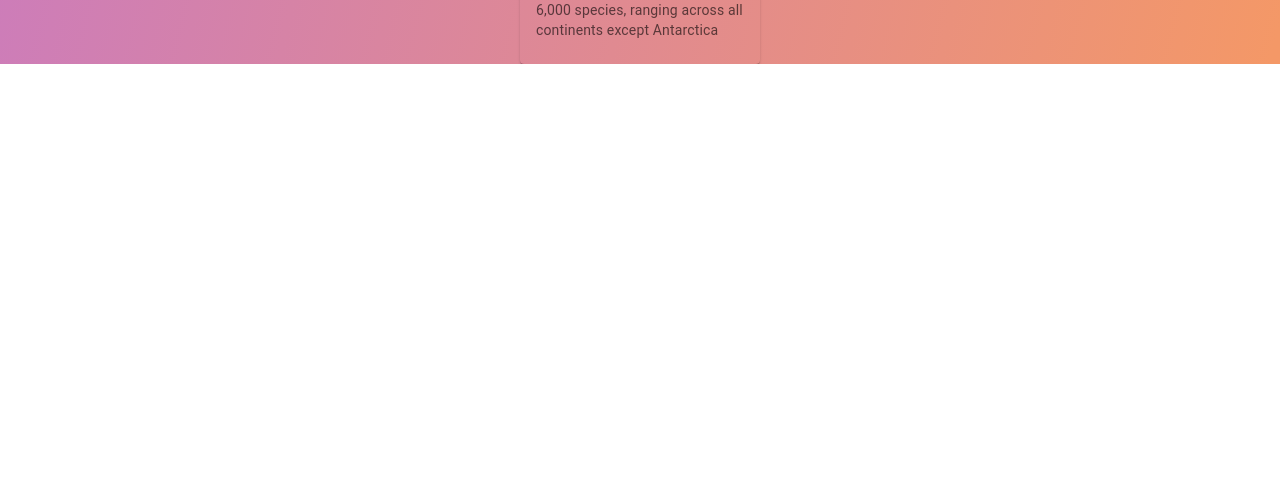
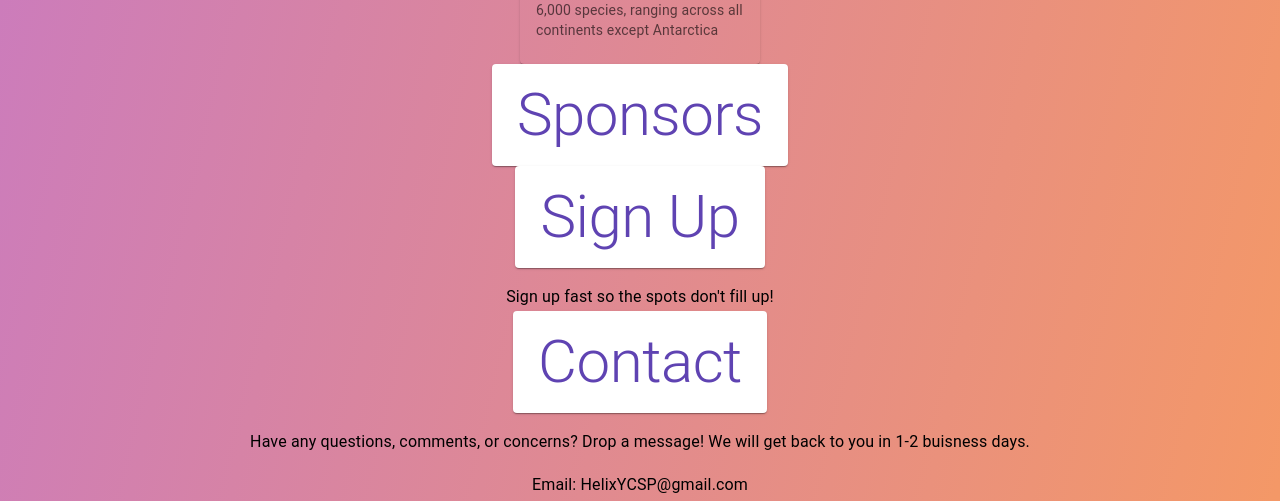
Before and after one commit to kabirbatraa/helixhacksiii, a React (Create React App) app: page / in a window 1280 px wide. Shown: the part 3182-3683 px from the top of the page. Before the commit the page ends 3246 px from the top, so only its background shows below. Built offline with nearby package versions, Linux system fonts and the light colour scheme; the HTML template or start-up script is replaced by a standard one.

Commit message:
basic layout

```diff
--- a/src/App.js
+++ b/src/App.js
@@ -140,7 +140,7 @@ function App() {
               <Typography variant="h2">Schedule</Typography>
             </Card>
             <Typography variant="subtitle1" sx={{marginTop: "15px"}}>
-            All time based on Pacific Time
+              All time based on Pacific Time
             </Typography>
 
 
@@ -237,6 +237,41 @@ function App() {
             </Grid>
           </Box>
 
+
+
+          <Box display="flex" flexDirection="column" alignItems="center" >
+            <Card sx={{backgroundColor: theme.palette.cardColor, width: "fit-content", paddingY: "15px", paddingX: "25px"}}>
+              <Typography variant="h2">Sponsors</Typography>
+            </Card>
+          </Box>
+
+
+
+
+          <Box display="flex" flexDirection="column" alignItems="center" >
+            <Card sx={{backgroundColor: theme.palette.cardColor, width: "fit-content", paddingY: "15px", paddingX: "25px"}}>
+              <Typography variant="h2">Sign Up</Typography>
+            </Card>
+            <Typography variant="subtitle1" sx={{marginTop: "15px"}}>
+              Sign up fast so the spots don't fill up!
+            </Typography>
+          </Box>
+
+          <Box display="flex" flexDirection="column" alignItems="center" >
+            <Card sx={{backgroundColor: theme.palette.cardColor, width: "fit-content", paddingY: "15px", paddingX: "25px"}}>
+              <Typography variant="h2">Contact</Typography>
+            </Card>
+            <Typography variant="subtitle1" sx={{marginTop: "15px"}}>
+              Have any questions, comments, or concerns? Drop a message! We will get back to you in 1-2 buisness days.
+            </Typography>
+            <Typography variant="subtitle1" sx={{marginTop: "15px"}}>
+              Email: HelixYCSP@gmail.com
+            </Typography>
+
+
+          </Box>
+
+          Footer
         </Box>
       </ThemeProvider>
     </>
```
